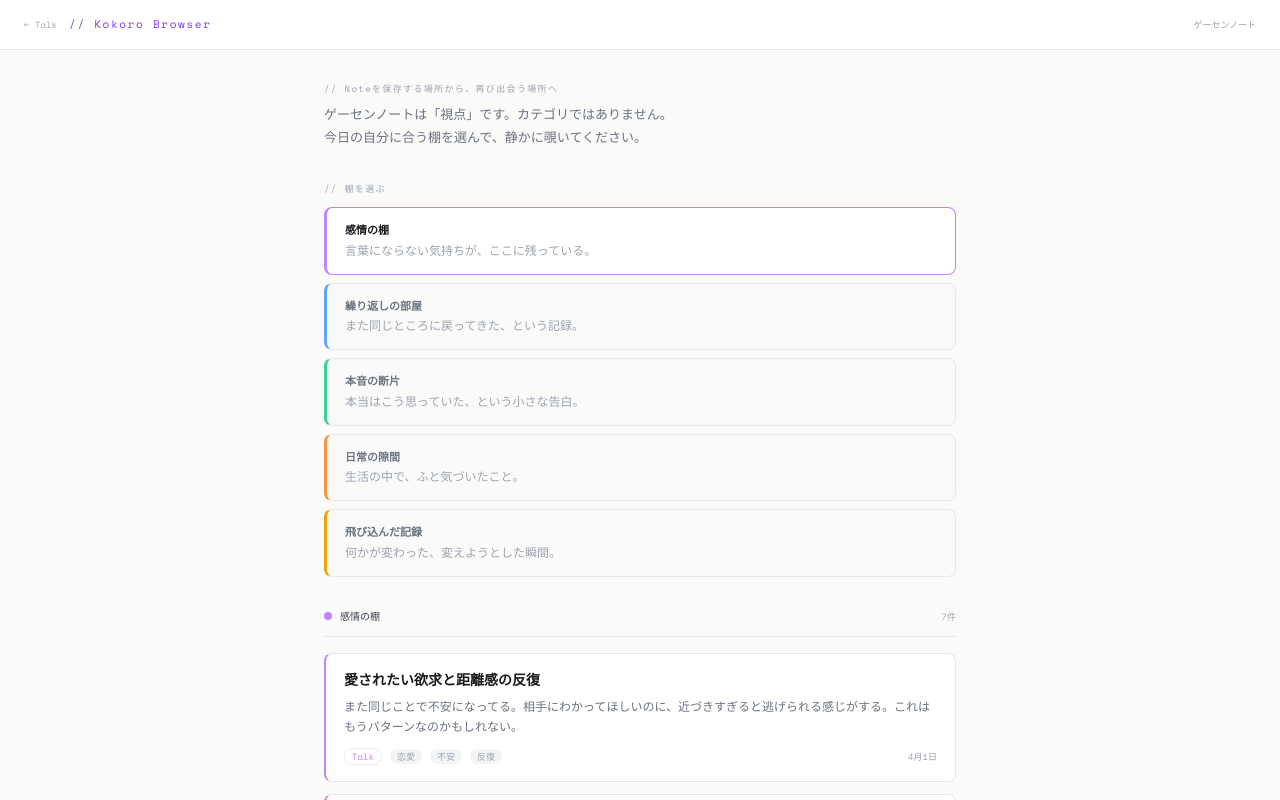
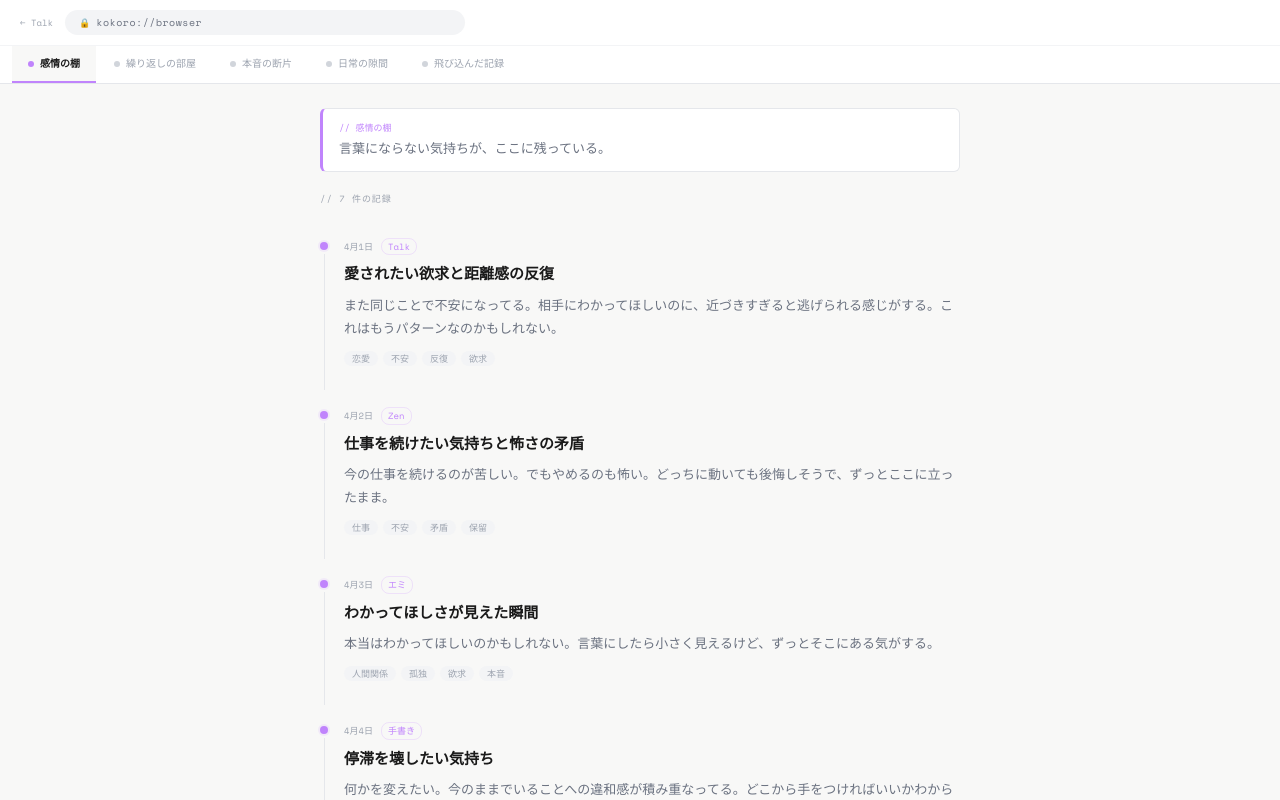
Before and after one commit to xmichinokux/kokoro-os-v2, a Next.js app: page /kokoro-browser in a window 1280 px wide. Shown: the top 800 px of the page. Built offline with nearby package versions, Linux system fonts and the light colour scheme.

Commit message:
feat: Kokoro Browser をタブ型UI + タイムライン表示に変更
Co-Authored-By: Claude Opus 4.6 <noreply@anthropic.com>

```diff
--- a/src/app/kokoro-browser/page.tsx
+++ b/src/app/kokoro-browser/page.tsx
@@ -6,6 +6,10 @@ import { GAMESEN_NOTES } from '@/lib/kokoro-browser/gamesenNotes';
 import { MOCK_PUBLIC_NOTES } from '@/lib/kokoro-browser/mockPublicNotes';
 import { matchNotesToGamesen } from '@/lib/kokoro-browser/matchNotes';
 import type { PublicNote } from '@/types/browser';
+
+const SOURCE_LABELS: Record<string, string> = {
+  talk: 'Talk', zen: 'Zen', emi: 'エミ', manual: '手書き',
+};
 
 export default function KokoroBrowserPage() {
   const router = useRouter();
@@ -23,157 +27,205 @@ export default function KokoroBrowserPage() {
   );
 
   return (
-    <div style={{ minHeight: '100vh', background: '#fafaf9', color: '#1a1a1a' }}>
+    <div style={{ minHeight: '100vh', background: '#f8f8f7', color: '#1a1a1a' }}>
 
-      {/* ヘッダー */}
+      {/* ブラウザ枠ヘッダー */}
       <header style={{
-        padding: '16px 24px',
+        background: '#ffffff',
         borderBottom: '1px solid #e5e7eb',
+        position: 'sticky', top: 0, zIndex: 20,
+      }}>
+        {/* 上段：ナビゲーションバー */}
+        <div style={{
+          padding: '10px 20px',
           display: 'flex', alignItems: 'center', gap: 12,
-        background: '#ffffff',
-        position: 'sticky', top: 0, zIndex: 10,
+          borderBottom: '1px solid #f3f4f6',
         }}>
           <button
             onClick={() => router.push('/kokoro-chat')}
-          style={{ ...mono, fontSize: 9, color: '#9ca3af', background: 'none', border: 'none', cursor: 'pointer' }}
+            style={{
+              ...mono, fontSize: 9, color: '#9ca3af',
+              background: 'none', border: 'none', cursor: 'pointer',
+            }}
           >
             ← Talk
           </button>
-        <span style={{ ...mono, fontSize: 11, color: '#7c3aed', letterSpacing: '0.15em' }}>
-          // Kokoro Browser
+          {/* アドレスバー風 */}
+          <div style={{
+            flex: 1, maxWidth: 400,
+            background: '#f3f4f6', borderRadius: 20,
+            padding: '5px 14px', display: 'flex', alignItems: 'center', gap: 6,
+          }}>
+            <span style={{ ...mono, fontSize: 9, color: '#9ca3af' }}>🔒</span>
+            <span style={{ ...mono, fontSize: 10, color: '#6b7280', letterSpacing: '0.05em' }}>
+              kokoro://browser
             </span>
-        <span style={{ ...mono, fontSize: 9, color: '#9ca3af', marginLeft: 'auto' }}>
-          ゲーセンノート
-        </span>
-      </header>
-
-      <div style={{ maxWidth: 680, margin: '0 auto', padding: '32px 24px' }}>
-
-        {/* キャッチ */}
-        <div style={{ marginBottom: 32 }}>
-          <div style={{ ...mono, fontSize: 9, color: '#9ca3af', marginBottom: 8, letterSpacing: '0.15em' }}>
-            // Noteを保存する場所から、再び出会う場所へ
-          </div>
-          <div style={{ fontSize: 13, color: '#6b7280', lineHeight: 1.8 }}>
-            ゲーセンノートは「視点」です。カテゴリではありません。<br />
-            今日の自分に合う棚を選んで、静かに覗いてください。
           </div>
         </div>
 
-        {/* ゲーセンノート棚 */}
-        <div style={{ marginBottom: 32 }}>
-          <div style={{ ...mono, fontSize: 9, color: '#9ca3af', marginBottom: 12, letterSpacing: '0.15em' }}>
-            // 棚を選ぶ
-          </div>
-          <div style={{ display: 'flex', flexDirection: 'column', gap: 8 }}>
+        {/* タブ行 */}
+        <div style={{
+          display: 'flex', overflowX: 'auto',
+          padding: '0 12px',
+          gap: 2,
+          scrollbarWidth: 'none',
+        }}>
+          <style>{`.browser-tabs::-webkit-scrollbar { display: none }`}</style>
           {GAMESEN_NOTES.map(g => (
             <button
               key={g.id}
               onClick={() => setSelectedId(g.id)}
               style={{
-                  textAlign: 'left', padding: '14px 18px',
-                  background: selectedId === g.id ? '#ffffff' : 'transparent',
-                  border: `1px solid ${selectedId === g.id ? g.color : '#e5e7eb'}`,
-                  borderLeft: `3px solid ${g.color}`,
-                  borderRadius: 8, cursor: 'pointer',
+                flexShrink: 0,
+                padding: '10px 16px',
+                background: selectedId === g.id ? '#f8f8f7' : 'transparent',
+                border: 'none',
+                borderBottom: selectedId === g.id
+                  ? `2px solid ${g.color}`
+                  : '2px solid transparent',
+                cursor: 'pointer',
                 transition: 'all 0.15s',
+                display: 'flex', alignItems: 'center', gap: 6,
               }}
             >
-                <div style={{
-                  ...mono, fontSize: 11, fontWeight: 600,
-                  color: selectedId === g.id ? '#1a1a1a' : '#6b7280',
-                  marginBottom: 3,
+              {/* カラードット */}
+              <span style={{
+                width: 6, height: 6, borderRadius: '50%',
+                background: selectedId === g.id ? g.color : '#d1d5db',
+                flexShrink: 0, display: 'inline-block',
+                transition: 'background 0.15s',
+              }} />
+              <span style={{
+                ...mono, fontSize: 10,
+                color: selectedId === g.id ? '#1a1a1a' : '#9ca3af',
+                fontWeight: selectedId === g.id ? 600 : 400,
+                whiteSpace: 'nowrap',
               }}>
                 {g.title}
-                </div>
-                <div style={{ fontSize: 12, color: '#9ca3af', lineHeight: 1.5 }}>
-                  {g.description}
-                </div>
+              </span>
             </button>
           ))}
         </div>
+      </header>
+
+      {/* タイムライン本体 */}
+      <main style={{ maxWidth: 680, margin: '0 auto', padding: '24px 20px' }}>
+
+        {/* 選択中ゲーセンノートの説明 */}
+        <div style={{
+          marginBottom: 20, padding: '12px 16px',
+          background: '#ffffff',
+          border: '1px solid #e5e7eb',
+          borderLeft: `3px solid ${selectedGamesen.color}`,
+          borderRadius: 6,
+        }}>
+          <div style={{ ...mono, fontSize: 9, color: selectedGamesen.color, marginBottom: 4 }}>
+            // {selectedGamesen.title}
+          </div>
+          <div style={{ fontSize: 13, color: '#6b7280', lineHeight: 1.6 }}>
+            {selectedGamesen.description}
+          </div>
         </div>
 
-        {/* 選択中ゲーセンノートのNote一覧 */}
-        <div>
+        {/* Note件数 */}
         <div style={{
-            display: 'flex', alignItems: 'center', gap: 8, marginBottom: 16,
-            paddingBottom: 12, borderBottom: '1px solid #e5e7eb',
+          ...mono, fontSize: 9, color: '#9ca3af',
+          marginBottom: 16, letterSpacing: '0.1em',
         }}>
-            <div style={{
-              width: 8, height: 8, borderRadius: '50%',
-              background: selectedGamesen.color,
-            }} />
-            <span style={{ ...mono, fontSize: 10, color: '#374151' }}>
-              {selectedGamesen.title}
-            </span>
-            <span style={{ ...mono, fontSize: 9, color: '#9ca3af', marginLeft: 'auto' }}>
-              {matchedNotes.length}件
-            </span>
+          // {matchedNotes.length} 件の記録
         </div>
 
+        {/* タイムライン */}
         {matchedNotes.length === 0 ? (
           <div style={{
-              padding: '40px 0', textAlign: 'center',
+            padding: '60px 0', textAlign: 'center',
             ...mono, fontSize: 10, color: '#9ca3af', letterSpacing: '0.1em',
           }}>
             // まだここに記録はない
           </div>
         ) : (
-            <div style={{ display: 'flex', flexDirection: 'column', gap: 12 }}>
-              {matchedNotes.map(note => (
-                <NoteCard
+          <div style={{ display: 'flex', flexDirection: 'column', gap: 1 }}>
+            {matchedNotes.map((note, idx) => (
+              <NoteTimelineItem
                 key={note.id}
                 note={note}
                 accentColor={selectedGamesen.color}
+                isLast={idx === matchedNotes.length - 1}
                 onClick={() => router.push(`/kokoro-browser/${note.id}`)}
               />
             ))}
           </div>
         )}
-        </div>
-
-      </div>
+      </main>
     </div>
   );
 }
 
-/* ─── NoteCard ─── */
-function NoteCard({
-  note, accentColor, onClick,
+/* ─── タイムラインアイテム ─── */
+function NoteTimelineItem({
+  note, accentColor, isLast, onClick,
 }: {
   note: PublicNote;
   accentColor: string;
+  isLast: boolean;
   onClick: () => void;
 }) {
   const mono = { fontFamily: "'Space Mono', monospace" };
-  const SOURCE_LABELS: Record<string, string> = {
-    talk: 'Talk', zen: 'Zen', emi: 'エミ', manual: '手書き',
-  };
 
   return (
+    <div style={{ display: 'flex', gap: 16 }}>
+      {/* タイムライン軸 */}
+      <div style={{
+        display: 'flex', flexDirection: 'column', alignItems: 'center',
+        flexShrink: 0, paddingTop: 20,
+      }}>
+        <div style={{
+          width: 8, height: 8, borderRadius: '50%',
+          background: accentColor, flexShrink: 0,
+          boxShadow: `0 0 0 2px ${accentColor}22`,
+        }} />
+        {!isLast && (
+          <div style={{
+            width: 1, flex: 1, minHeight: 24,
+            background: '#e5e7eb', marginTop: 4,
+          }} />
+        )}
+      </div>
+
+      {/* カード */}
       <button
         onClick={onClick}
         style={{
-        textAlign: 'left', width: '100%',
-        padding: '16px 18px',
-        background: '#ffffff',
-        border: '1px solid #e5e7eb',
-        borderLeft: `2px solid ${accentColor}`,
-        borderRadius: 8, cursor: 'pointer',
-        transition: 'border-color 0.15s',
-      }}
-      onMouseEnter={e => (e.currentTarget.style.borderColor = accentColor)}
-      onMouseLeave={e => {
-        e.currentTarget.style.borderColor = '#e5e7eb';
-        e.currentTarget.style.borderLeftColor = accentColor;
+          flex: 1, textAlign: 'left',
+          padding: '16px 0 24px',
+          background: 'transparent',
+          border: 'none', cursor: 'pointer',
         }}
       >
+        {/* 日付・ソース */}
+        <div style={{
+          display: 'flex', alignItems: 'center', gap: 8, marginBottom: 8,
+        }}>
+          <span style={{ ...mono, fontSize: 9, color: '#9ca3af' }}>
+            {new Date(note.createdAt).toLocaleDateString('ja-JP', {
+              month: 'short', day: 'numeric',
+            })}
+          </span>
+          <span style={{
+            ...mono, fontSize: 9, color: accentColor,
+            border: `1px solid ${accentColor}33`,
+            padding: '1px 6px', borderRadius: 8,
+          }}>
+            {SOURCE_LABELS[note.source] ?? note.source}
+          </span>
+        </div>
+
         {/* タイトル */}
         <div style={{
-        fontSize: 14, fontWeight: 600,
+          fontSize: 15, fontWeight: 600,
           fontFamily: 'Noto Serif JP, serif',
-        color: '#1a1a1a', marginBottom: 6, lineHeight: 1.5,
+          color: '#1a1a1a', marginBottom: 8,
+          lineHeight: 1.5,
         }}>
           {note.title}
         </div>
@@ -181,39 +233,34 @@ function NoteCard({
         {/* 本文プレビュー */}
         {note.body && (
           <div style={{
-          fontSize: 12, color: '#6b7280',
+            fontSize: 13, color: '#6b7280',
             fontFamily: 'Noto Serif JP, serif',
-          lineHeight: 1.7, marginBottom: 10,
+            lineHeight: 1.8,
             display: '-webkit-box',
-          WebkitLineClamp: 2,
+            WebkitLineClamp: 3,
             WebkitBoxOrient: 'vertical',
             overflow: 'hidden',
+            marginBottom: 10,
           }}>
             {note.body}
           </div>
         )}
 
-      {/* フッター */}
-      <div style={{ display: 'flex', alignItems: 'center', gap: 8, flexWrap: 'wrap' }}>
-        <span style={{
-          ...mono, fontSize: 9, color: accentColor,
-          border: `1px solid ${accentColor}33`,
-          padding: '1px 7px', borderRadius: 10,
-        }}>
-          {SOURCE_LABELS[note.source] ?? note.source}
-        </span>
-        {(note.tags ?? []).slice(0, 3).map(tag => (
+        {/* タグ */}
+        {(note.tags ?? []).length > 0 && (
+          <div style={{ display: 'flex', gap: 5, flexWrap: 'wrap' }}>
+            {(note.tags ?? []).slice(0, 4).map(tag => (
               <span key={tag} style={{
                 ...mono, fontSize: 9, color: '#9ca3af',
-            background: '#f3f4f6', padding: '1px 7px', borderRadius: 10,
+                background: '#f3f4f6',
+                padding: '1px 8px', borderRadius: 8,
               }}>
                 {tag}
               </span>
             ))}
-        <span style={{ ...mono, fontSize: 9, color: '#9ca3af', marginLeft: 'auto' }}>
-          {new Date(note.createdAt).toLocaleDateString('ja-JP', { month: 'short', day: 'numeric' })}
-        </span>
           </div>
+        )}
       </button>
+    </div>
   );
 }
```
Lines whose indentation alone changed are shown as unchanged.
